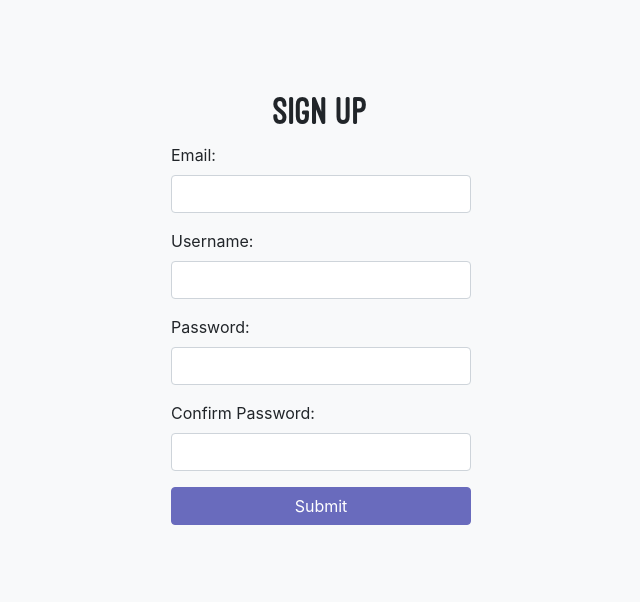
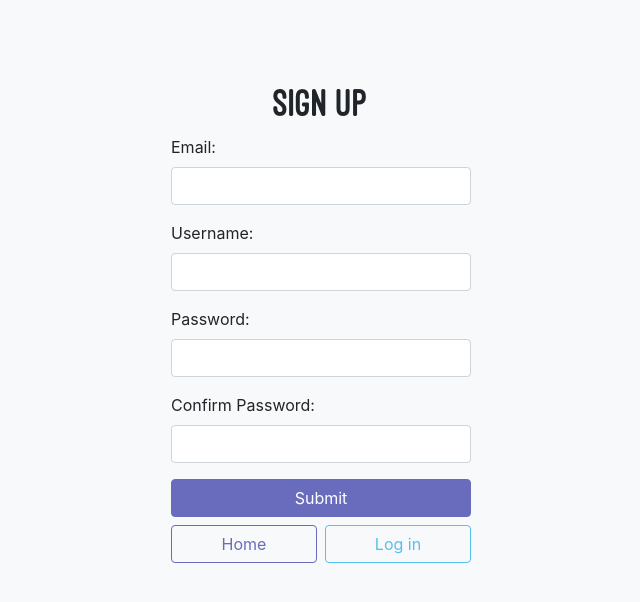
Before and after one commit to mmgoodnow/unicorns-fe, a React (Create React App) app: page /signup in a window 1280 px wide. Shown: the top 602 px of the page, without its empty margins (319-959 px from the left). Built offline with nearby package versions, Linux system fonts and the light colour scheme.

Commit message:
Add links to home and signup in login and vice versa

```diff
--- a/src/components/App.tsx
+++ b/src/components/App.tsx
@@ -12,7 +12,10 @@ export function App() {
 	return (
 		<BrowserRouter>
 			<div className="bg-light w-100 h-100">
-				<div className="container overflow-scroll w-100 h-100">
+				<div
+					className="container w-100 h-100"
+					style={{ overflowY: "scroll", wordWrap: "break-word" }}
+				>
 					<Switch>
 						<Route exact path="/" component={Home} />
 						<Route exact path="/login" component={Login} />
--- a/src/components/form/Form.tsx
+++ b/src/components/form/Form.tsx
@@ -94,7 +94,6 @@ export default class Form extends React.Component<IFormProps, IFormState> {
 				<FormContext.Provider value={{ onChange: this.handleChange }}>
 					{this.props.children}
 				</FormContext.Provider>
-				<div className="form-group">
 				<button
 					type="submit"
 					className="btn btn-basic-unicorn btn-block"
@@ -102,7 +101,6 @@ export default class Form extends React.Component<IFormProps, IFormState> {
 				>
 					Submit
 				</button>
-				</div>
 			</form>
 		);
 	}
--- a/src/components/home/Home.tsx
+++ b/src/components/home/Home.tsx
@@ -5,12 +5,11 @@ import { Centered } from "../pages/Centered";
 export const Home = () => (
 	<Centered>
 		<h1 className="ostrich title text-center">Unstable Unicorns</h1>
-		<br />
 		<Link className="btn btn-block btn-magical-unicorn text-light" to="/login">
-			Log In
+			Log in
 		</Link>
 		<Link className="btn btn-block btn-basic-unicorn text-light" to="/signup">
-			Sign Up
+			Sign up
 		</Link>
 	</Centered>
 );
--- a/src/components/login/Login.tsx
+++ b/src/components/login/Login.tsx
@@ -1,7 +1,7 @@
 import React, { useCallback } from "react";
 import Form from "../form/Form";
 import { Field } from "../form/Field";
-import { useHistory, useLocation } from "react-router-dom";
+import { Link, useHistory, useLocation } from "react-router-dom";
 import { login } from "../../api/authApi";
 import { useDispatch } from "react-redux";
 import { loginSuccess } from "../../store/system/actions";
@@ -26,6 +26,14 @@ export function Login() {
 				<Field id="email" label="Email:" />
 				<Field id="password" type="password" label="Password:" />
 			</Form>
+			<div className="d-flex flex-row mt-2">
+				<Link className="btn w-100 btn-outline-basic-unicorn mr-2" to="/">
+					Home
+				</Link>
+				<Link className="btn w-100 btn-outline-magical-unicorn" to="/signup">
+					Sign up
+				</Link>
+			</div>
 		</Centered>
 	);
 }
--- a/src/components/pages/Account.js
+++ b/src/components/pages/Account.js
@@ -7,7 +7,7 @@ export function Account() {
 	return (
 		<>
 			Your Account
-			{JSON.stringify(user)}
+			<pre>{JSON.stringify(user, null, "\t")}</pre>
 		</>
 	);
 }
--- a/src/components/signup/Signup.tsx
+++ b/src/components/signup/Signup.tsx
@@ -1,7 +1,7 @@
 import React, { useCallback } from "react";
 import Form from "../form/Form";
 import { Field } from "../form/Field";
-import { useHistory } from "react-router-dom";
+import { Link, useHistory } from "react-router-dom";
 import { signup } from "../../api/authApi";
 import { Centered } from "../pages/Centered";
 
@@ -23,6 +23,14 @@ export const Signup: React.FunctionComponent = () => {
 					label="Confirm Password:"
 				/>
 			</Form>
+			<div className="d-flex flex-row align-items-start mt-2">
+				<Link className="btn w-100 btn-outline-basic-unicorn mr-2" to="/">
+					Home
+				</Link>
+				<Link className="btn w-100 btn-outline-magical-unicorn" to="/login">
+					Log in
+				</Link>
+			</div>
 		</Centered>
 	);
 };
```
Lines whose indentation alone changed are shown as unchanged.
